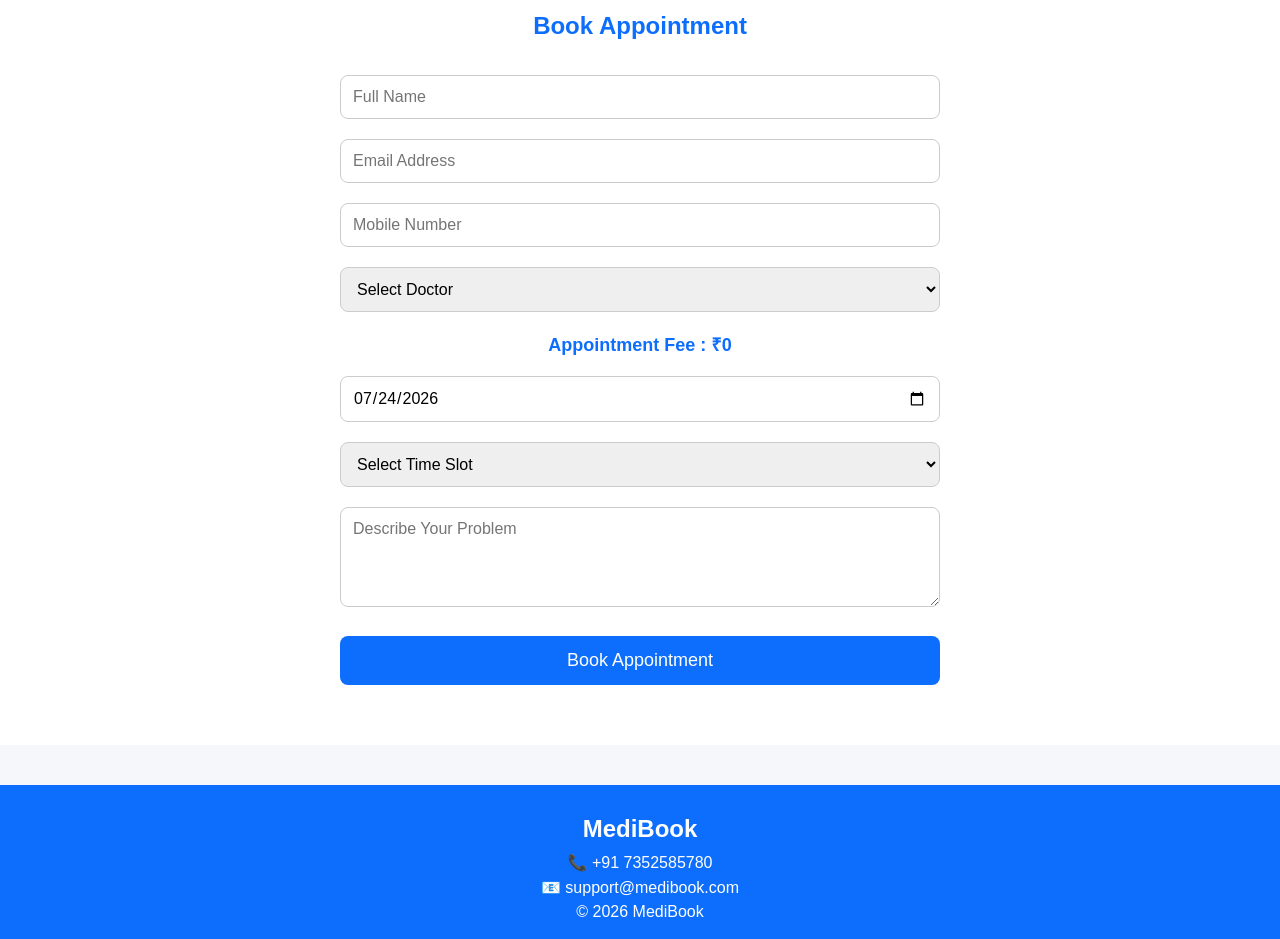
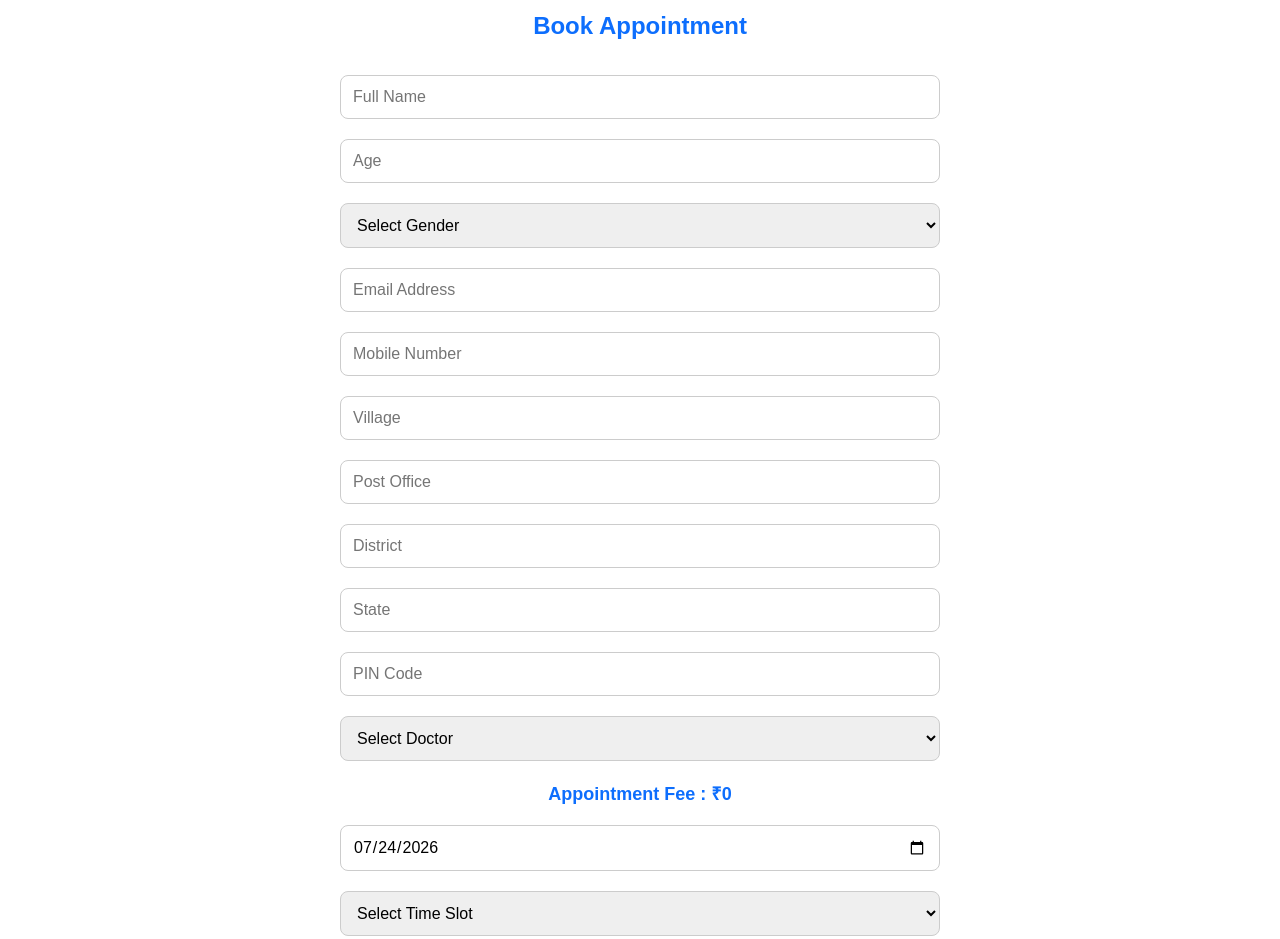
Before and after one commit to aadilansari242008-stack/Docter-appointment-, a plain HTML site: page index.html in a window 1280 px wide. Shown: the part 940-1879 px from the top of the page. Drawn offline with Linux system fonts and the light colour scheme.

Commit message:
Update index.html

```diff
--- a/index.html
+++ b/index.html
@@ -64,20 +64,37 @@
 
 <input type="text" placeholder="Full Name" required>
 
+<input type="number" id="age" placeholder="Age" required>
+
+<select id="gender" required>
+<option value="">Select Gender</option>
+<option>Male</option>
+<option>Female</option>
+<option>Other</option>
+</select>
+
 <input type="email" placeholder="Email Address" required>
 
 <input type="tel" placeholder="Mobile Number" required>
 
-<select id="doctor" required>
+<input type="text" id="village" placeholder="Village" required>
+
+<input type="text" id="postoffice" placeholder="Post Office" required>
+
+<input type="text" id="district" placeholder="District" required>
+
+<input type="text" id="state" placeholder="State" required>
+
+<input type="number" id="pincode" placeholder="PIN Code" required><select id="doctor" required>
 
 <option value="">Select Doctor</option>
 
 <optgroup label="👨‍⚕️ General Physician">
-<option value="300">Dr. ravisahnkar kumar - ₹300</option>
-<option value="350">Dr. pradeep kumar - ₹350</option>
-<option value="400">Dr. ram eqbal sinha- ₹600</option>
-<option value="450">Dr. sahdullah mansori - ₹300</option>
-<option value="500">Dr. firoz kamar - ₹600</option>
+<option value="300">Dr. Ravishankar Kumar - ₹300</option>
+<option value="350">Dr. Pradeep Kumar - ₹350</option>
+<option value="600">Dr. Ram Eqbal Sinha - ₹600</option>
+<option value="300">Dr. Shahdullah Mansori - ₹300</option>
+<option value="600">Dr. Firoz Kamar - ₹600</option>
 </optgroup>
 
 <optgroup label="❤️ Cardiologist">
@@ -89,7 +106,7 @@
 </optgroup>
 
 <optgroup label="🦷 Dentist">
-<option value="500">Dr. dr aswad- ₹50</option>
+<option value="500">Dr. Aswad - ₹500</option>
 <option value="600">Dr. Neha Gupta - ₹600</option>
 <option value="700">Dr. Anjali Verma - ₹700</option>
 <option value="800">Dr. Abhishek Singh - ₹800</option>
@@ -122,9 +139,9 @@
 
 <textarea placeholder="Describe Your Problem"></textarea>
 
-<button type="button" onclick="sendWhatsApp()">Book Appointment</button>
-
-</form>
+<button type="button" onclick="sendWhatsApp()">
+Book Appointment
+</button></form>
 
 </section>
 
@@ -136,11 +153,11 @@
 
 <p>📧 support@medibook.com</p>
 
-<p>© 2026 MediBook</p>
+<p>© 2026 MediBook. All Rights Reserved.</p>
 
 </footer>
 
 <script src="script.js"></script>
 
 </body>
-    </html>
+</html>
```
